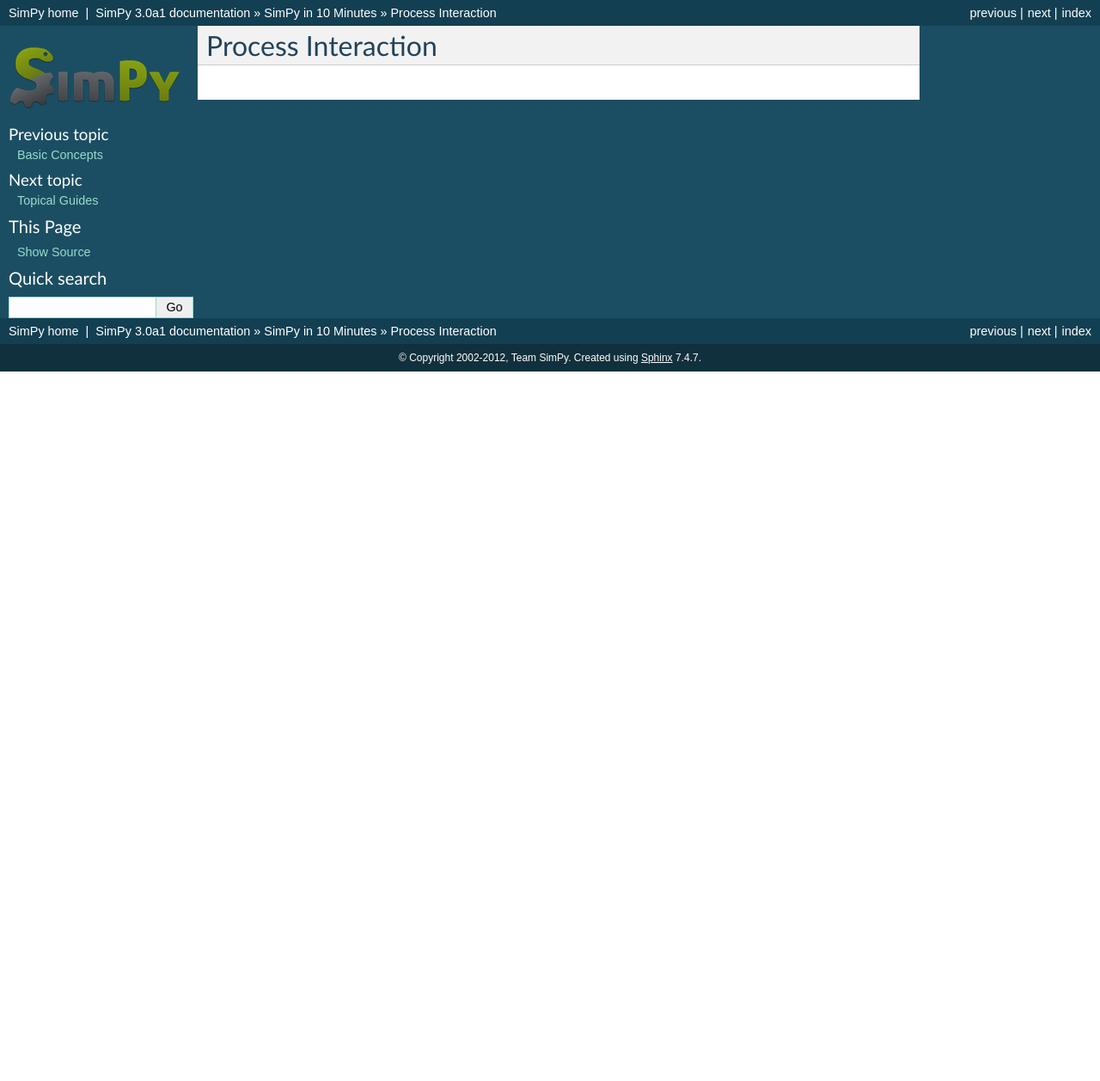
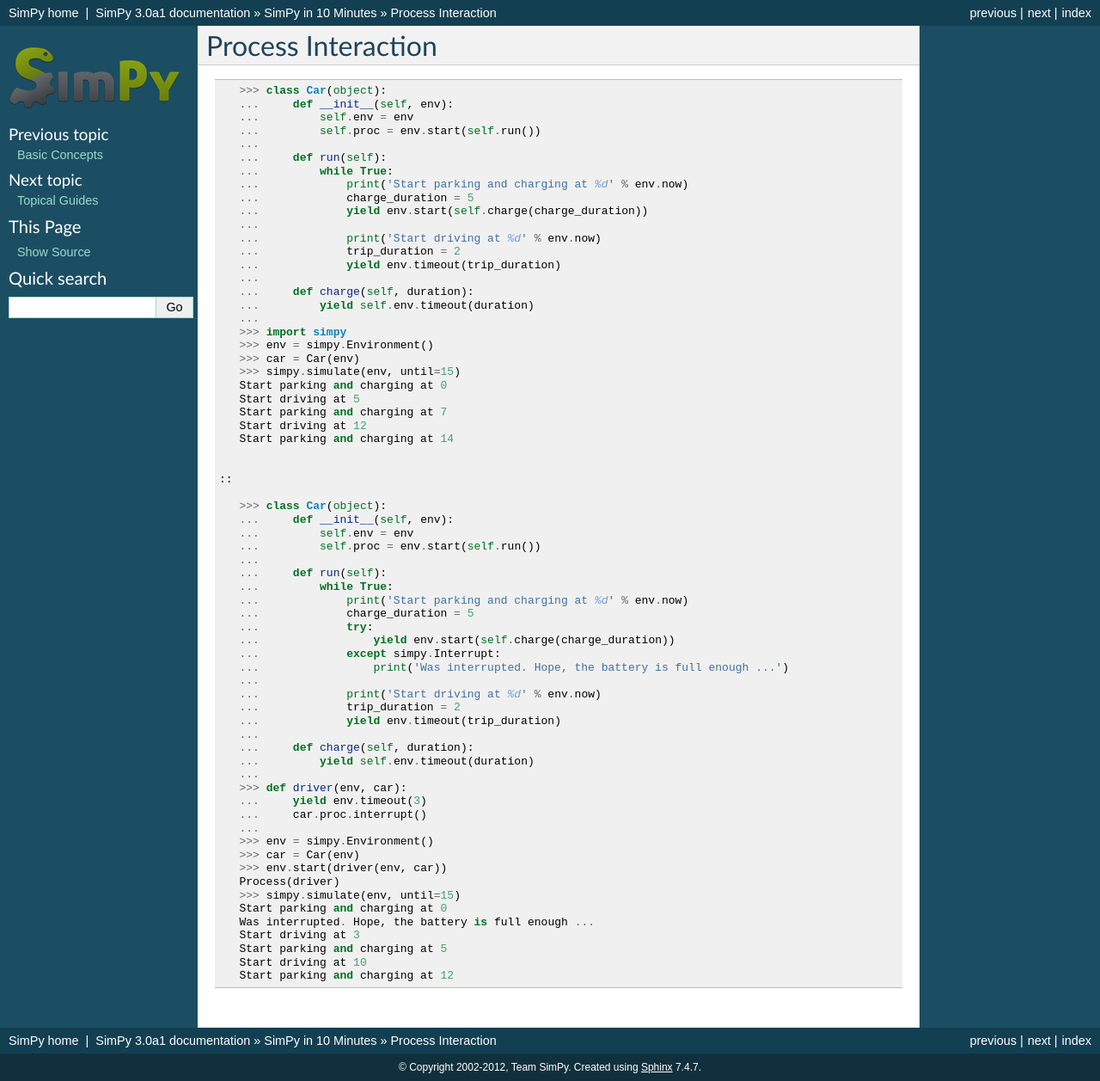
Before and after one commit to simpx/simpy, a Sphinx documentation site: the page built from docs/simpy_intro/process_interaction.rst, in a window 1280 px wide. Shown: the whole page at 86% size. Built offline with Sphinx 7.4.7, drawn with Linux system fonts in a browser that asks for light colours; before the commit the page ends 900 px from its top, so only the background shows below that.

Commit message:
Layout change in the basic concepts intro. Also added two examples for the process interaction intro.

```diff
--- a/docs/simpy_intro/process_interaction.rst
+++ b/docs/simpy_intro/process_interaction.rst
@@ -1,3 +1,74 @@
 ===================
 Process Interaction
 ===================
+
+
+::
+
+    >>> class Car(object):
+    ...     def __init__(self, env):
+    ...         self.env = env
+    ...         self.proc = env.start(self.run())
+    ...
+    ...     def run(self):
+    ...         while True:
+    ...             print('Start parking and charging at %d' % env.now)
+    ...             charge_duration = 5
+    ...             yield env.start(self.charge(charge_duration))
+    ...
+    ...             print('Start driving at %d' % env.now)
+    ...             trip_duration = 2
+    ...             yield env.timeout(trip_duration)
+    ...
+    ...     def charge(self, duration):
+    ...         yield self.env.timeout(duration)
+    ...
+    >>> import simpy
+    >>> env = simpy.Environment()
+    >>> car = Car(env)
+    >>> simpy.simulate(env, until=15)
+    Start parking and charging at 0
+    Start driving at 5
+    Start parking and charging at 7
+    Start driving at 12
+    Start parking and charging at 14
+
+
+ ::
+
+    >>> class Car(object):
+    ...     def __init__(self, env):
+    ...         self.env = env
+    ...         self.proc = env.start(self.run())
+    ...
+    ...     def run(self):
+    ...         while True:
+    ...             print('Start parking and charging at %d' % env.now)
+    ...             charge_duration = 5
+    ...             try:
+    ...                 yield env.start(self.charge(charge_duration))
+    ...             except simpy.Interrupt:
+    ...                 print('Was interrupted. Hope, the battery is full enough ...')
+    ...
+    ...             print('Start driving at %d' % env.now)
+    ...             trip_duration = 2
+    ...             yield env.timeout(trip_duration)
+    ...
+    ...     def charge(self, duration):
+    ...         yield self.env.timeout(duration)
+    ...
+    >>> def driver(env, car):
+    ...     yield env.timeout(3)
+    ...     car.proc.interrupt()
+    ...
+    >>> env = simpy.Environment()
+    >>> car = Car(env)
+    >>> env.start(driver(env, car))
+    Process(driver)
+    >>> simpy.simulate(env, until=15)
+    Start parking and charging at 0
+    Was interrupted. Hope, the battery is full enough ...
+    Start driving at 3
+    Start parking and charging at 5
+    Start driving at 10
+    Start parking and charging at 12
```
Also changed, not shown: docs/simpy_intro/basic_concepts.rst (+10 -13 lines).
